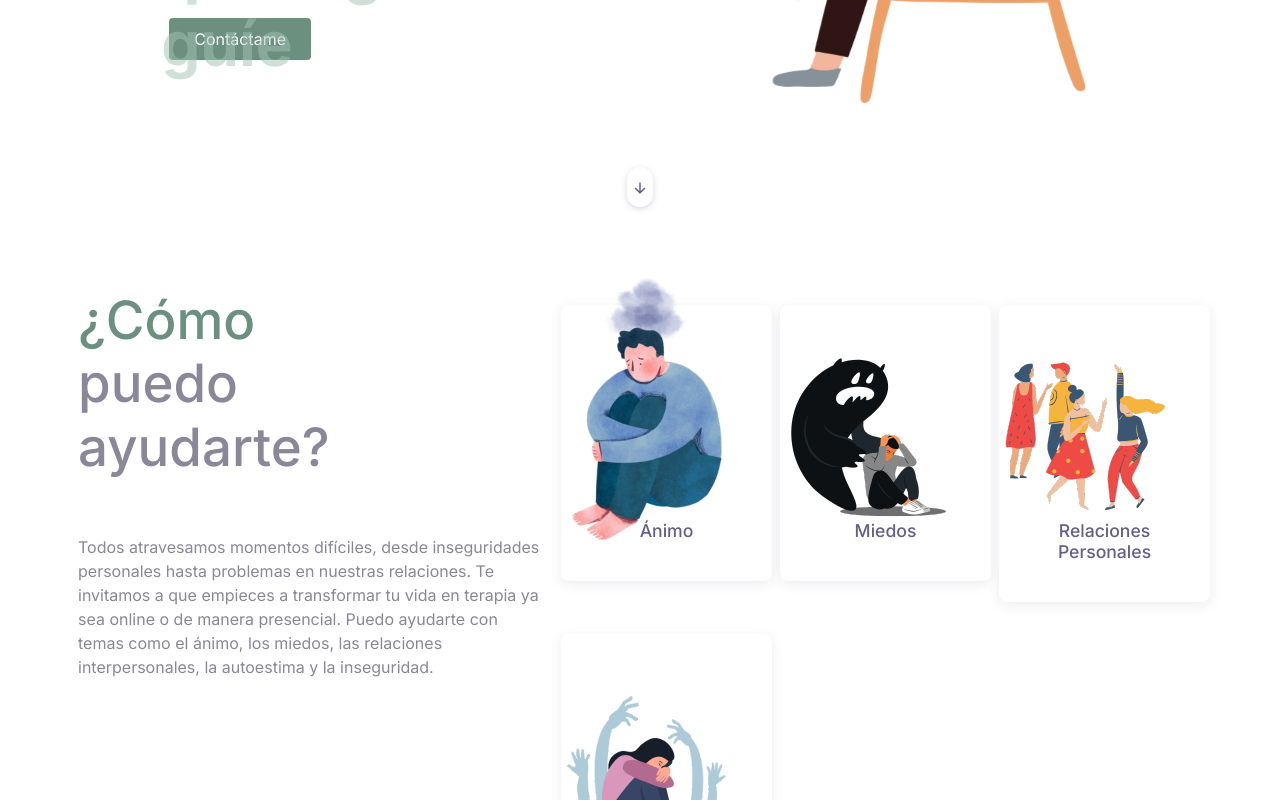
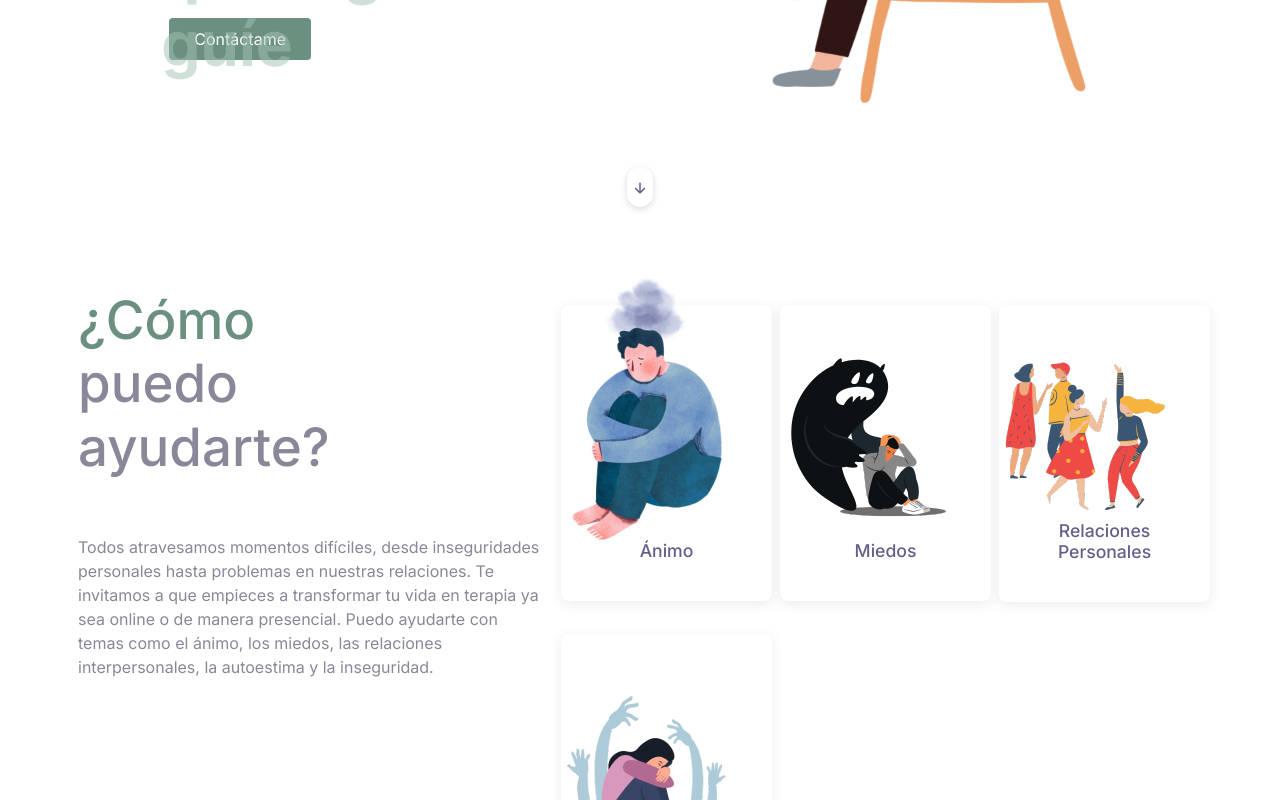
Before and after one commit to srpollin1/next-psicologo-cristian, a Next.js app: page / in a window 1280 px wide. Shown: the part 454-1254 px from the top of the page. Built offline with nearby package versions, Linux system fonts and the light colour scheme.

Commit message:
se deja el mismo tamaño de las tarjetas

```diff
--- a/src/app/assets/Sections/SectionOne.jsx
+++ b/src/app/assets/Sections/SectionOne.jsx
@@ -44,7 +44,7 @@ const SectionOne = () => {
                   <div
                     className="header"
                     style={{
-                      marginBottom: '-80px',
+                      marginBottom: '-60px',
                       textAlign: 'left'
                     }}
                   >
@@ -76,7 +76,7 @@ const SectionOne = () => {
                   <div
                     className="header"
                     style={{
-                      marginBottom: '-80px',
+                      marginBottom: '-60px',
                       textAlign: 'left'
                     }}
                   >
```
